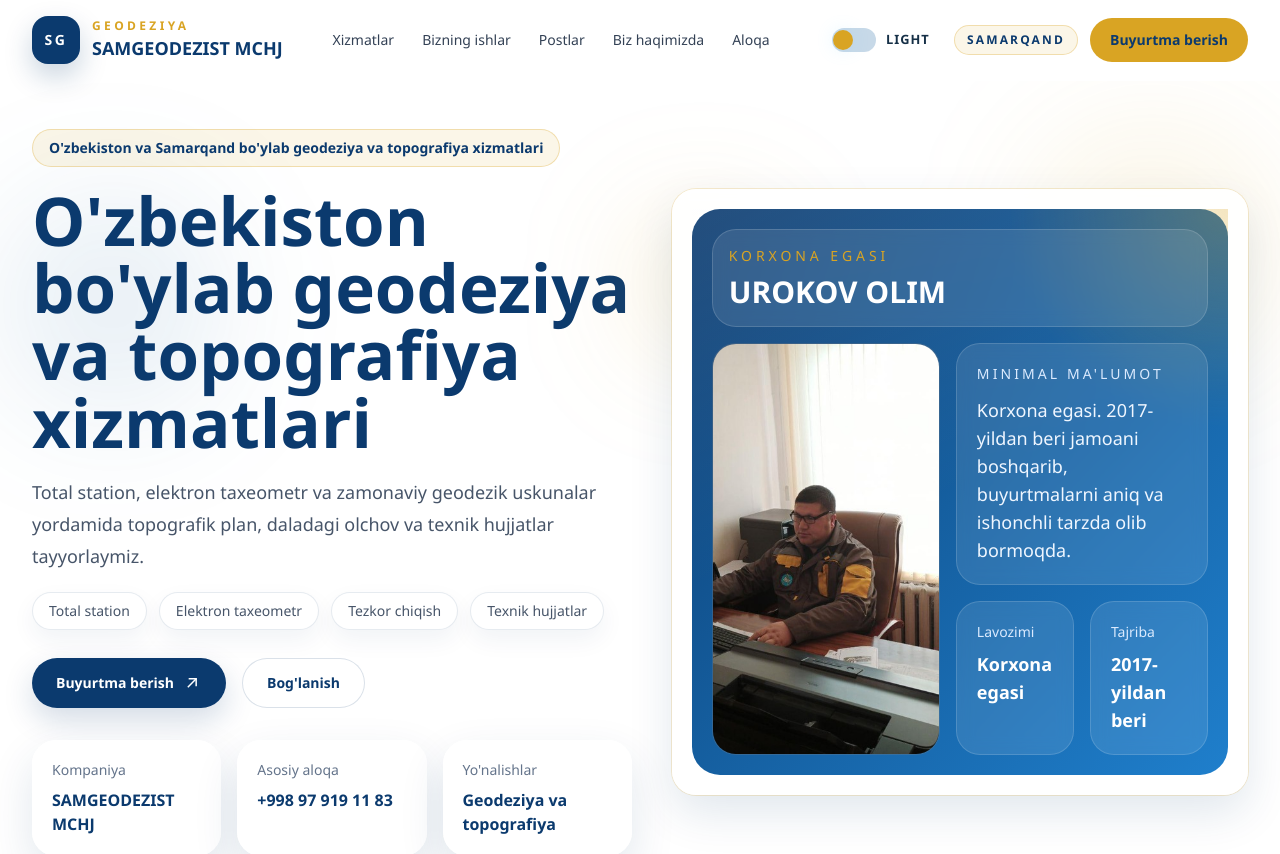
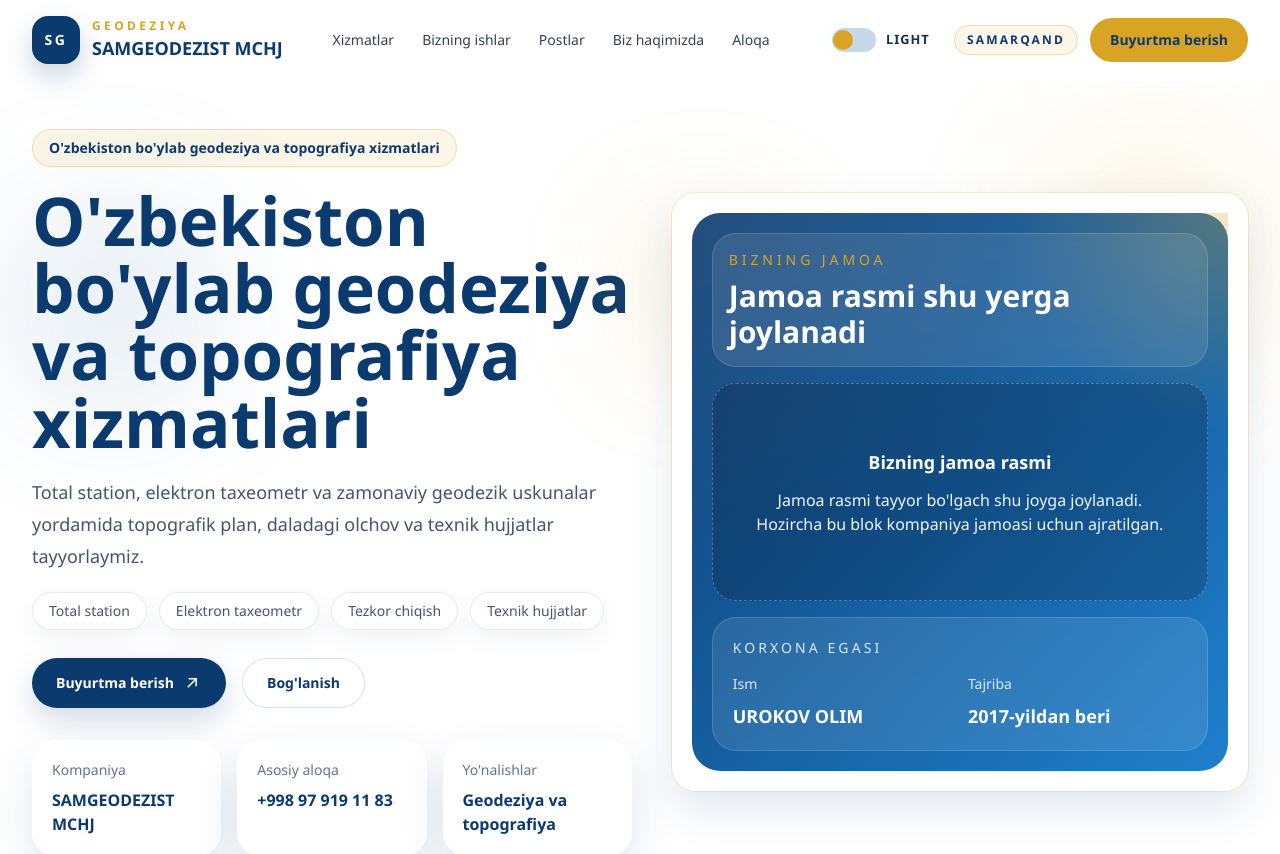
Before and after one commit to abdugani2004/samgeodezist, a Next.js app: page / in a window 1280 px wide. Shown: the top 854 px of the page. Built offline with nearby package versions, Linux system fonts and the light colour scheme.

Commit message:
Adjust hero layout and showcase captions

```diff
--- a/components/sections/Hero.tsx
+++ b/components/sections/Hero.tsx
@@ -1,4 +1,3 @@
-import Image from "next/image";
 import Link from "next/link";
 import { companyName, phoneNumbers } from "@/data/site";
 import { ArrowUpRightIcon } from "@/components/ui/Icons";
@@ -15,9 +14,9 @@ export function Hero() {
         <div className="grid items-center gap-8 lg:grid-cols-[1.02fr_0.98fr] lg:gap-10">
           <div className="relative">
             <p className="hero-chip hero-chip-accent inline-flex rounded-full border border-brand-gold/30 bg-brand-gold/10 px-4 py-2 text-sm font-semibold text-brand-navy">
-              O&#39;zbekiston va Samarqand bo&#39;ylab geodeziya va topografiya xizmatlari
+              O&#39;zbekiston bo&#39;ylab geodeziya va topografiya xizmatlari
             </p>
-            <h1 className="mt-5 max-w-3xl text-4xl font-bold leading-[1.02] text-brand-navy sm:text-5xl lg:max-w-2xl lg:text-[4.2rem]">
+            <h1 className="mt-5 max-w-4xl text-4xl font-bold leading-[1.02] text-brand-navy sm:text-5xl lg:max-w-[18ch] lg:text-[4.2rem]">
               O&#39;zbekiston bo&#39;ylab geodeziya va topografiya xizmatlari
             </h1>
             <p className="mt-5 max-w-xl text-base leading-7 text-slate-600 sm:text-lg sm:leading-8">
@@ -74,51 +73,37 @@ export function Hero() {
               <div className="relative rounded-[28px] bg-gradient-to-br from-brand-navy via-brand-blue to-[#1f7fcc] p-4 text-white sm:p-5">
                 <div className="absolute inset-0 bg-[radial-gradient(circle_at_top_right,rgba(217,164,35,0.28),transparent_28%),linear-gradient(160deg,rgba(255,255,255,0.1),transparent_50%)]" />
                 <div className="relative flex flex-col gap-4">
-                  <div className="flex items-start justify-between gap-4 rounded-[24px] border border-white/15 bg-white/10 p-4 backdrop-blur">
+                  <div className="rounded-[24px] border border-white/15 bg-white/10 p-4 backdrop-blur">
                     <div>
                       <p className="text-xs uppercase tracking-[0.28em] text-brand-gold sm:text-sm">
-                        Korxona egasi
+                        Bizning jamoa
                       </p>
                       <p className="mt-2 text-2xl font-semibold leading-tight sm:text-3xl">
-                        UROKOV OLIM
+                        Jamoa rasmi shu yerga joylanadi
                       </p>
                     </div>
                   </div>
 
-                  <div className="grid items-stretch gap-4 md:grid-cols-[0.95fr_1.05fr]">
-                    <div className="overflow-hidden rounded-[24px] border border-white/15 bg-slate-950/20">
-                      <div className="relative aspect-[4/4.4] w-full sm:aspect-[4/4.8] md:h-full md:min-h-[320px] md:aspect-auto">
-                        <Image
-                          src="/images/owner-abdugani.jpg"
-                          alt="UROKOV OLIM"
-                          fill
-                          className="object-cover object-center"
-                          sizes="(max-width: 768px) 100vw, 420px"
-                          priority
-                        />
+                  <div className="rounded-[24px] border border-dashed border-white/25 bg-slate-950/20 px-6 py-12 text-center sm:px-8 sm:py-16">
+                    <p className="text-base font-semibold text-white sm:text-lg">Bizning jamoa rasmi</p>
+                    <p className="mt-3 text-sm leading-7 text-blue-50 sm:text-base">
+                      Jamoa rasmi tayyor bo&#39;lgach shu joyga joylanadi. Hozircha bu blok kompaniya jamoasi
+                      uchun ajratilgan.
+                    </p>
+                  </div>
+
+                  <div className="rounded-[24px] border border-white/15 bg-white/10 p-4 backdrop-blur sm:p-5">
+                    <p className="text-xs uppercase tracking-[0.22em] text-blue-100 sm:text-sm">
+                      Korxona egasi
+                    </p>
+                    <div className="mt-4 grid gap-4 sm:grid-cols-2">
+                      <div>
+                        <p className="text-sm text-blue-100">Ism</p>
+                        <p className="mt-2 text-base font-semibold text-white sm:text-lg">UROKOV OLIM</p>
                       </div>
-                    </div>
-
-                    <div className="flex h-full flex-col justify-between gap-4">
-                      <div className="rounded-[24px] border border-white/15 bg-white/10 p-4 backdrop-blur sm:p-5">
-                        <p className="text-xs uppercase tracking-[0.22em] text-blue-100 sm:text-sm">
-                          Minimal ma&#39;lumot
-                        </p>
-                        <p className="mt-3 text-base leading-7 text-blue-50 sm:text-lg">
-                          Korxona egasi. 2017-yildan beri jamoani boshqarib, buyurtmalarni
-                          aniq va ishonchli tarzda olib bormoqda.
-                        </p>
-                      </div>
-
-                      <div className="grid gap-4 sm:grid-cols-2">
-                        <div className="rounded-[24px] border border-white/15 bg-white/10 p-4 backdrop-blur sm:p-5">
-                          <p className="text-sm text-blue-100">Lavozimi</p>
-                          <p className="mt-2 text-base font-semibold sm:text-lg">Korxona egasi</p>
-                        </div>
-                        <div className="rounded-[24px] border border-white/15 bg-white/10 p-4 backdrop-blur sm:p-5">
-                          <p className="text-sm text-blue-100">Tajriba</p>
-                          <p className="mt-2 text-base font-semibold sm:text-lg">2017-yildan beri</p>
-                        </div>
+                      <div>
+                        <p className="text-sm text-blue-100">Tajriba</p>
+                        <p className="mt-2 text-base font-semibold text-white sm:text-lg">2017-yildan beri</p>
                       </div>
                     </div>
                   </div>
--- a/components/sections/Showcase.tsx
+++ b/components/sections/Showcase.tsx
@@ -29,8 +29,7 @@ export function Showcase() {
                 />
               </div>
               <div className="p-5 sm:p-6">
-                <h3 className="text-lg font-semibold text-brand-navy sm:text-xl">{item.title}</h3>
-                <p className="mt-3 text-sm leading-6 text-slate-600">{item.description}</p>
+                <p className="text-sm leading-6 text-slate-600 sm:text-base">{item.description}</p>
               </div>
             </article>
           ))}
```
